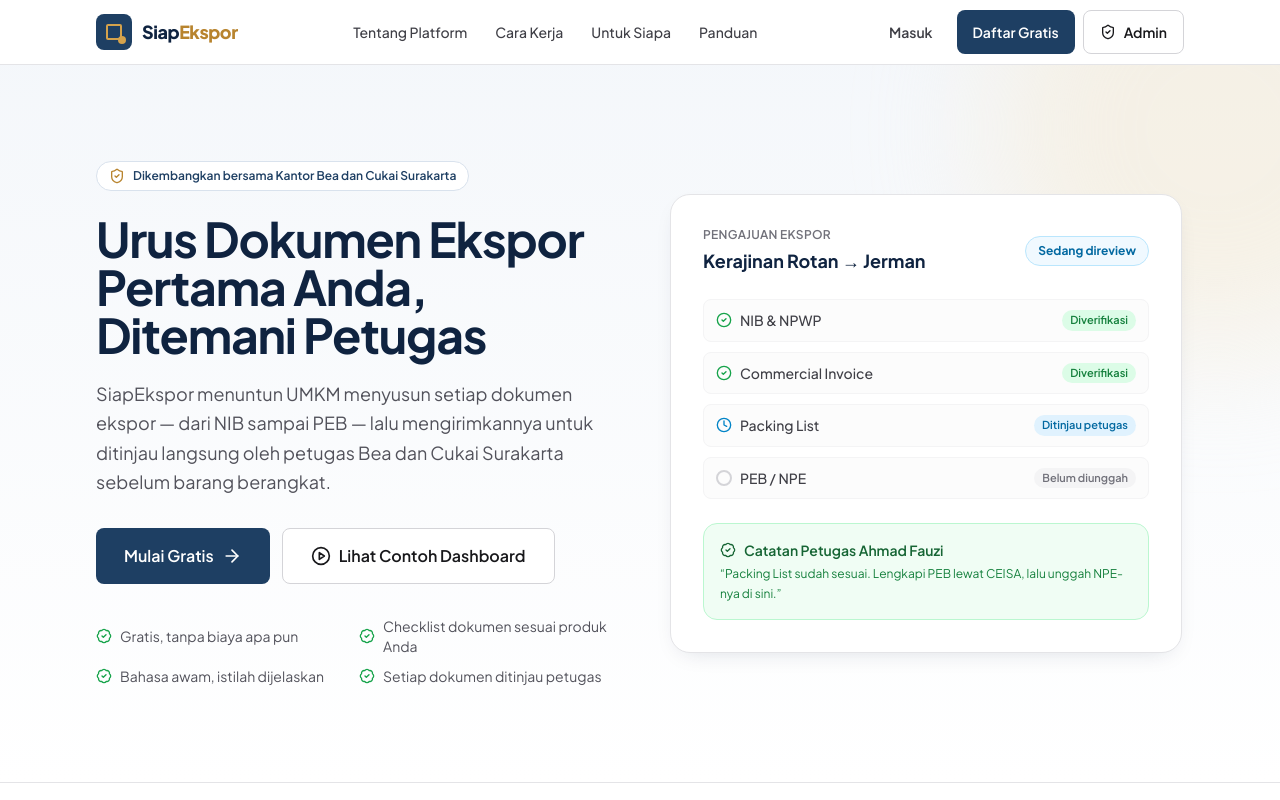
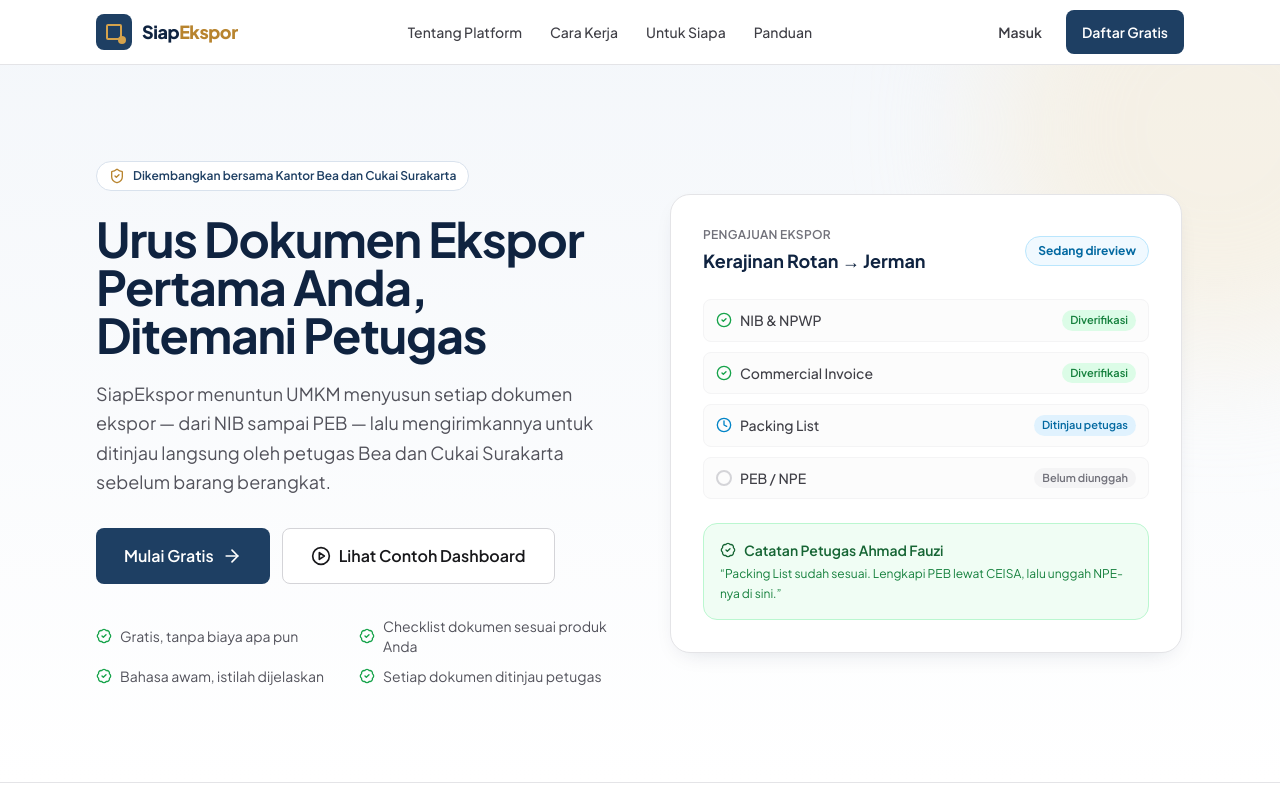
Before and after one commit to ReniUswatun/maua72-djp, a Next.js app: page / in a window 1280 px wide. Shown: the top 800 px of the page. Built offline with nearby package versions, Linux system fonts and the light colour scheme.

Commit message:
feat: implement responsive Navbar component with authentication state integration

```diff
--- a/components/shared/Navbar.tsx
+++ b/components/shared/Navbar.tsx
@@ -2,7 +2,7 @@
 
 import * as React from "react";
 import Link from "next/link";
-import { LayoutDashboard, Menu, ShieldCheck, X } from "lucide-react";
+import { LayoutDashboard, Menu, X } from "lucide-react";
 
 import { Logo } from "@/components/shared/Logo";
 import { Button } from "@/components/ui/button";
@@ -58,12 +58,6 @@ export function Navbar() {
               <Link href="/daftar">
                 <Button size="sm">Daftar Gratis</Button>
               </Link>
-              <Link href="/masuk?peran=admin">
-                <Button variant="outline" size="sm">
-                  <ShieldCheck className="h-4 w-4" />
-                  Admin
-                </Button>
-              </Link>
             </>
           )}
         </div>
@@ -107,11 +101,6 @@ export function Navbar() {
                   <Link href="/daftar" onClick={() => setBuka(false)}>
                     <Button full>Daftar Gratis</Button>
                   </Link>
-                  <Link href="/masuk?peran=admin" onClick={() => setBuka(false)}>
-                    <Button variant="ghost" full>
-                      Admin Login
-                    </Button>
-                  </Link>
                 </>
               )}
             </div>
```
